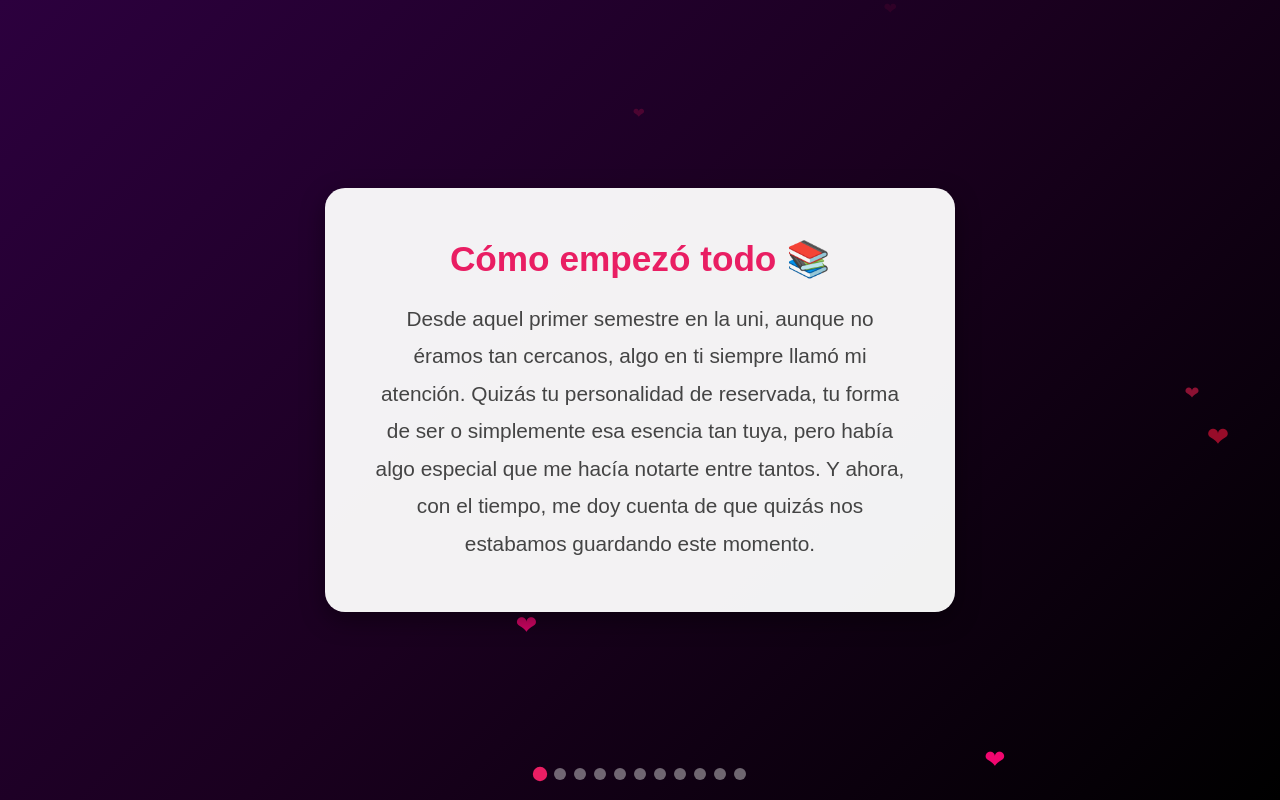
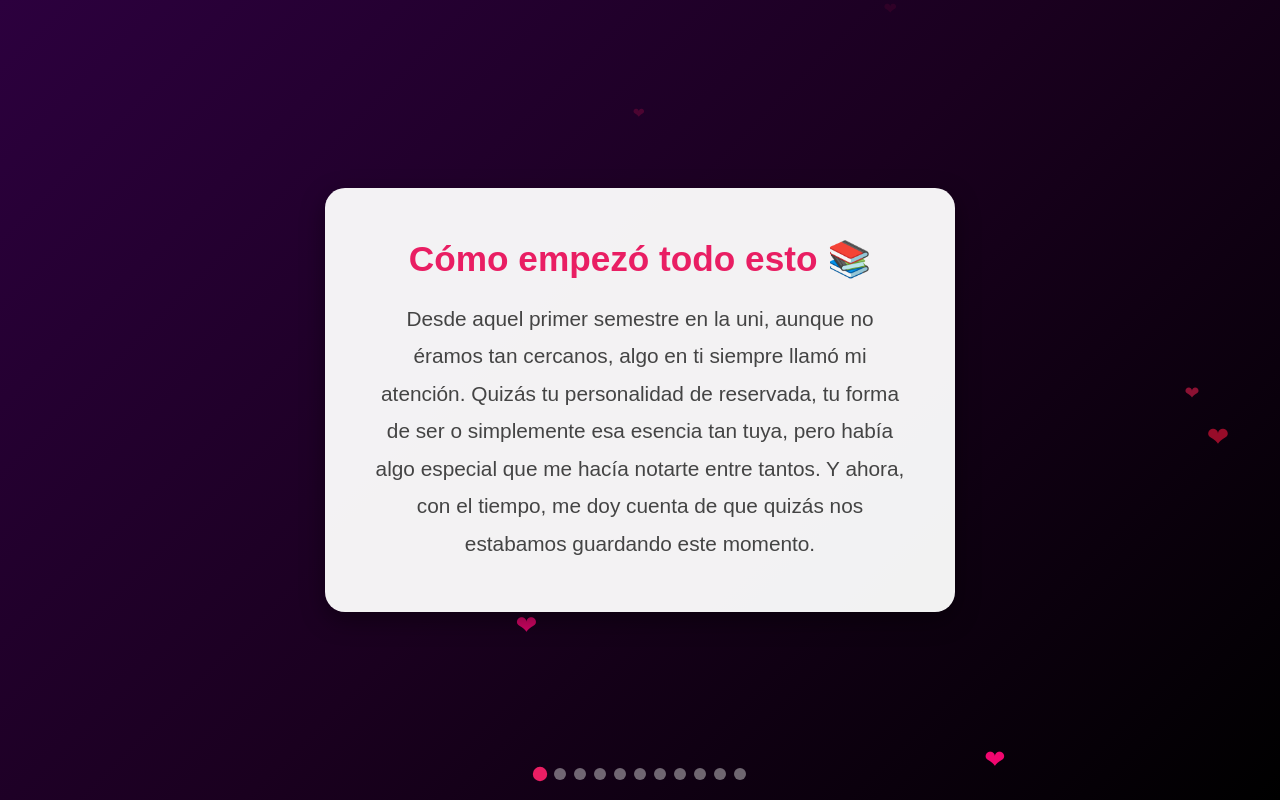
Before and after one commit to Endervscode/Propuesta, a plain HTML site: page index.html in a window 1280 px wide. Drawn offline with Linux system fonts and the light colour scheme.

Commit message:
index.html

```diff
--- a/index.html
+++ b/index.html
@@ -11,7 +11,7 @@
 
     <!-- 📚 Cómo empezó todo -->
     <div class="card active">
-      <h2> Cómo empezó todo 📚</h2>
+      <h2> Cómo empezó todo esto 📚</h2>
       <p>
         Desde aquel primer semestre en la uni, aunque no éramos tan cercanos,
         algo en ti siempre llamó mi atención.
```
